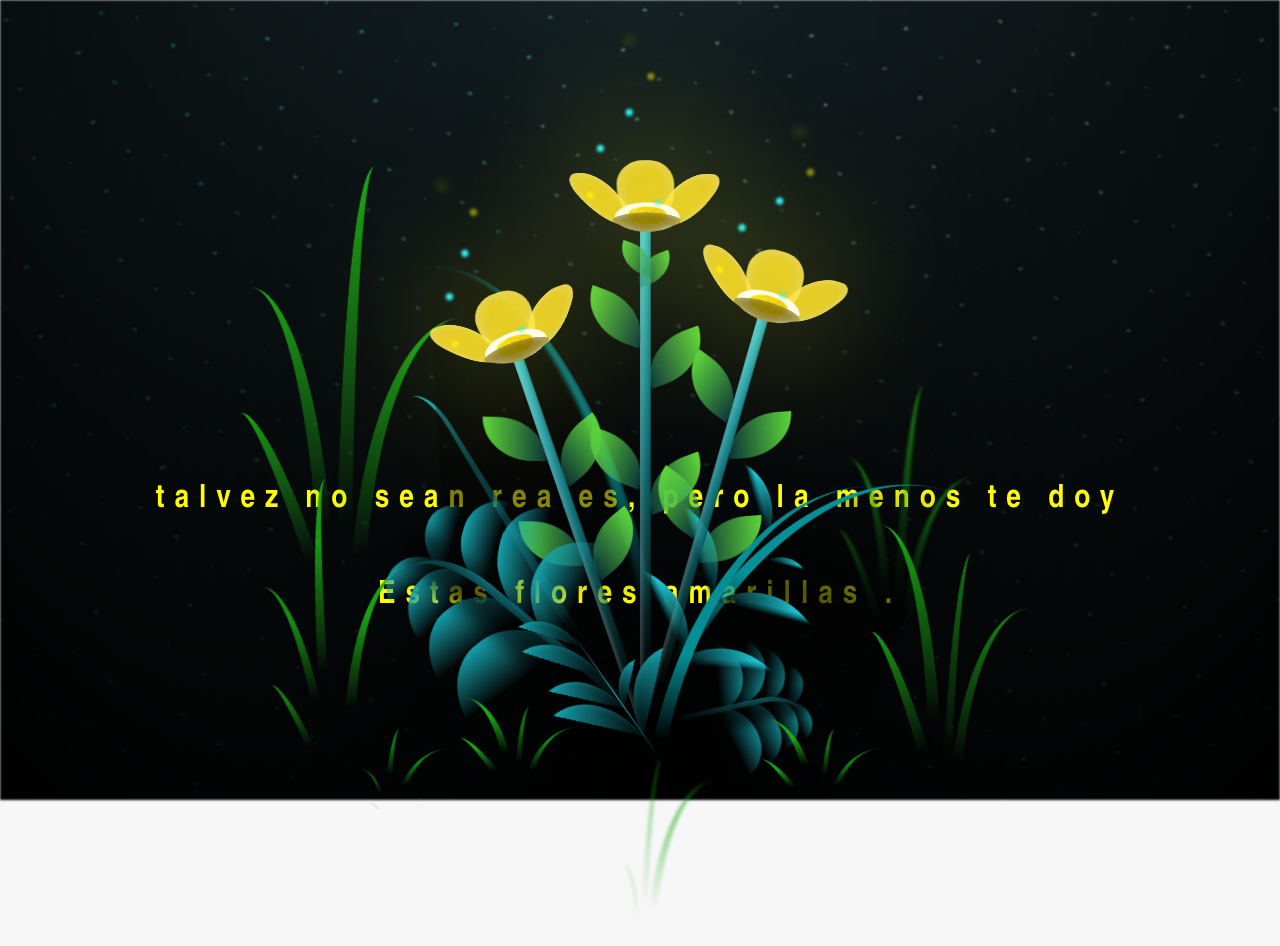
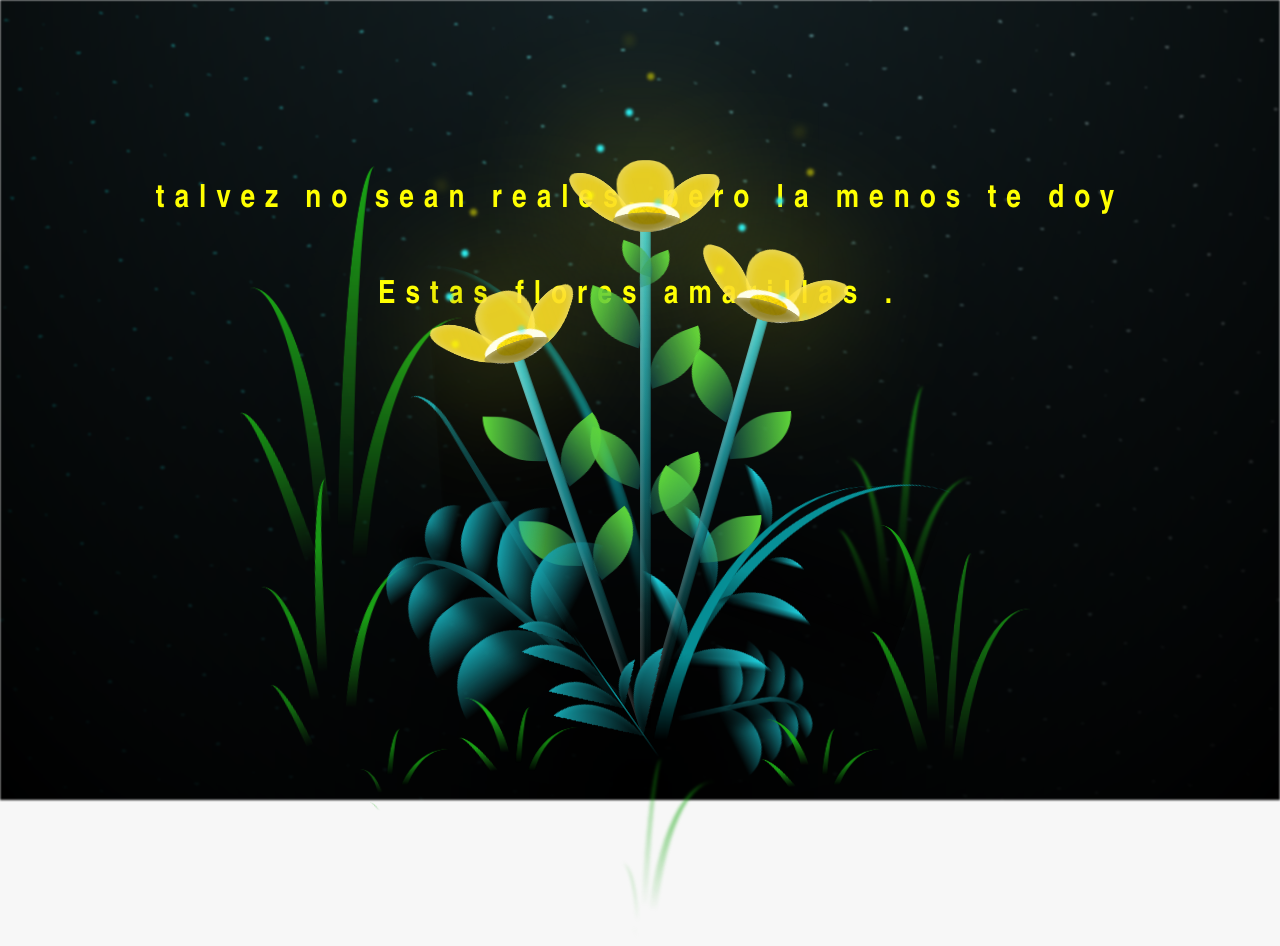
Before and after one commit to fernadorsol/fernadorsol.github.io, a plain HTML site: page flower.html in a window 1280 px wide. Drawn offline with Linux system fonts and the light colour scheme.

Commit message:
Update main.css
tittle up

```diff
--- a/css/main.css
+++ b/css/main.css
@@ -40,7 +40,7 @@ body {
 
 }
 .titulo {
-  margin-bottom: 180px;
+  margin-bottom: 480px;
   font-family: "Arial Narrow", Arial, sans-serif;
   color: yellow;
   position: absolute;
```
